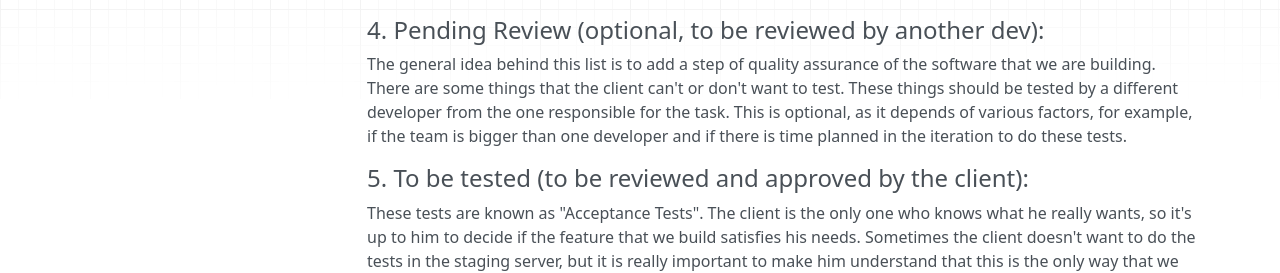
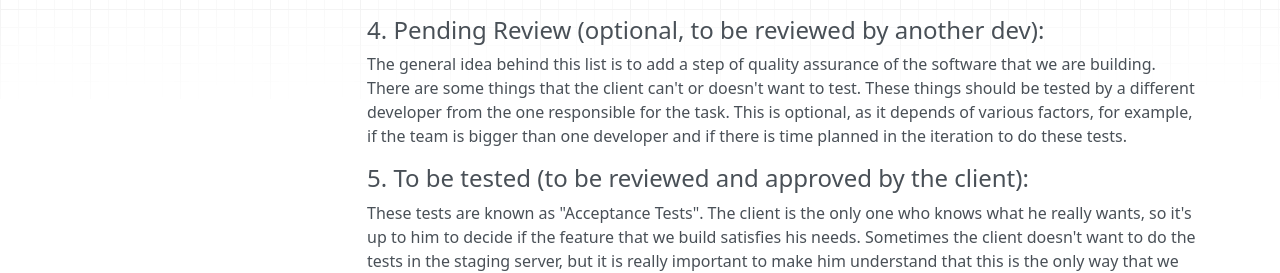
Before and after one commit to talpor/talpor-dev-handbook, an MkDocs documentation site: the page built from docs/development/methodology/trello.md, in a window 1280 px wide and 900 px high, scrolled down 1487 px. Shown: the part 207-480 px from the top of the window. Built offline with MkDocs 1.6.1, drawn with Linux system fonts in a browser that asks for light colours; nearby versions of some CDN libraries; old or Windows-style settings are respelled for this version of MkDocs; some of the changed text lies outside the part shown.

Commit message:
Some grammar changes to trello.md again

```diff
--- a/docs/development/methodology/trello.md
+++ b/docs/development/methodology/trello.md
@@ -104,7 +104,7 @@ it allows the splitting of cards over the span of several weeks.
 
 The general idea behind this list is to add a step of quality
 assurance of the software that we are building. There are some things
-that the client can't or don't want to test. These things should be
+that the client can't or doesn't want to test. These things should be
 tested by a different developer from the one responsible for the
 task. This is optional, as it depends of various factors, for example,
 if the team is bigger than one developer and if there is time planned
```
Also changed, not shown: other parts of docs/development/methodology/trello.md (+3 -3 lines).
